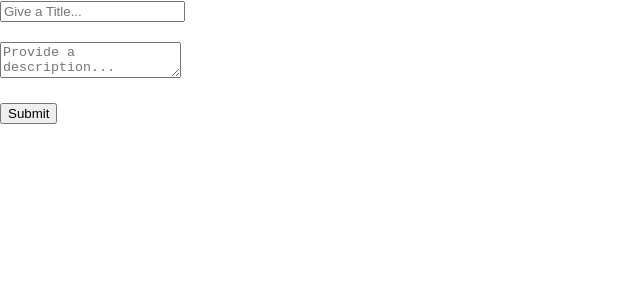
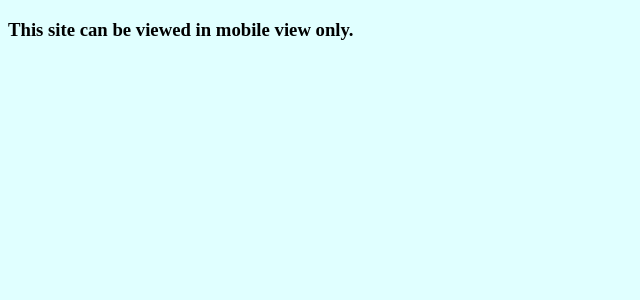
Before and after one commit to Yaswant-Kumar-Singhi/SyookNoty, a React (Create React App) app: page / in a window 1280 px wide. Shown: the top 300 px of the page, without its empty margins (0-640 px from the left). Built offline with nearby package versions, Linux system fonts and the light colour scheme.

Commit message:
css to run website only in mobile view

```diff
--- a/src/App.js
+++ b/src/App.js
@@ -40,6 +40,7 @@
   };
 
   return (
+    <>
     <div className="App" id="box">
       <form onSubmit={addNote}>
         <input id="title" type="text" name="note" placeholder="Give a Title..." />
@@ -81,6 +82,8 @@
         </div>
       ))}
     </div>
+    <div id="msg"> <h3>This site can be viewed in mobile view only. </h3></div>
+    </>
   );
 };
 
--- a/src/index.css
+++ b/src/index.css
@@ -1,17 +1,3 @@
-body {
-  margin: 0;
-  font-family: -apple-system, BlinkMacSystemFont, 'Segoe UI', 'Roboto', 'Oxygen',
-    'Ubuntu', 'Cantarell', 'Fira Sans', 'Droid Sans', 'Helvetica Neue',
-    sans-serif;
-  -webkit-font-smoothing: antialiased;
-  -moz-osx-font-smoothing: grayscale;
-}
-
-code {
-  font-family: source-code-pro, Menlo, Monaco, Consolas, 'Courier New',
-    monospace;
-}
-
 
 @media only screen and (max-width: 500px){
   body{
@@ -20,6 +6,9 @@
     text-align: center;
     width: 70%;
     height: 100vh;
+  }
+  #msg{
+    display: none;
   }
   #box{
     top:3%;
@@ -61,3 +50,51 @@
   }
 
 }
+
+@media only screen and (min-width:600px) {
+  body{
+
+    background-color: lightcyan;
+  }
+
+  #box{
+    display: none;
+  }
+
+}
+
+@media only screen and (min-width:768px) {
+  body{
+
+    background-color: lightcyan;
+  }
+
+  #box{
+    display: none;
+  }
+
+}
+
+@media only screen and (min-width:992px) {
+  body{
+
+    background-color: lightcyan;
+  }
+
+  #box{
+    display: none;
+  }
+
+}
+
+@media only screen and (min-width:1200px) {
+  body{
+
+    background-color: lightcyan;
+  }
+
+  #box{
+    display: none;
+  }
+
+}
```
